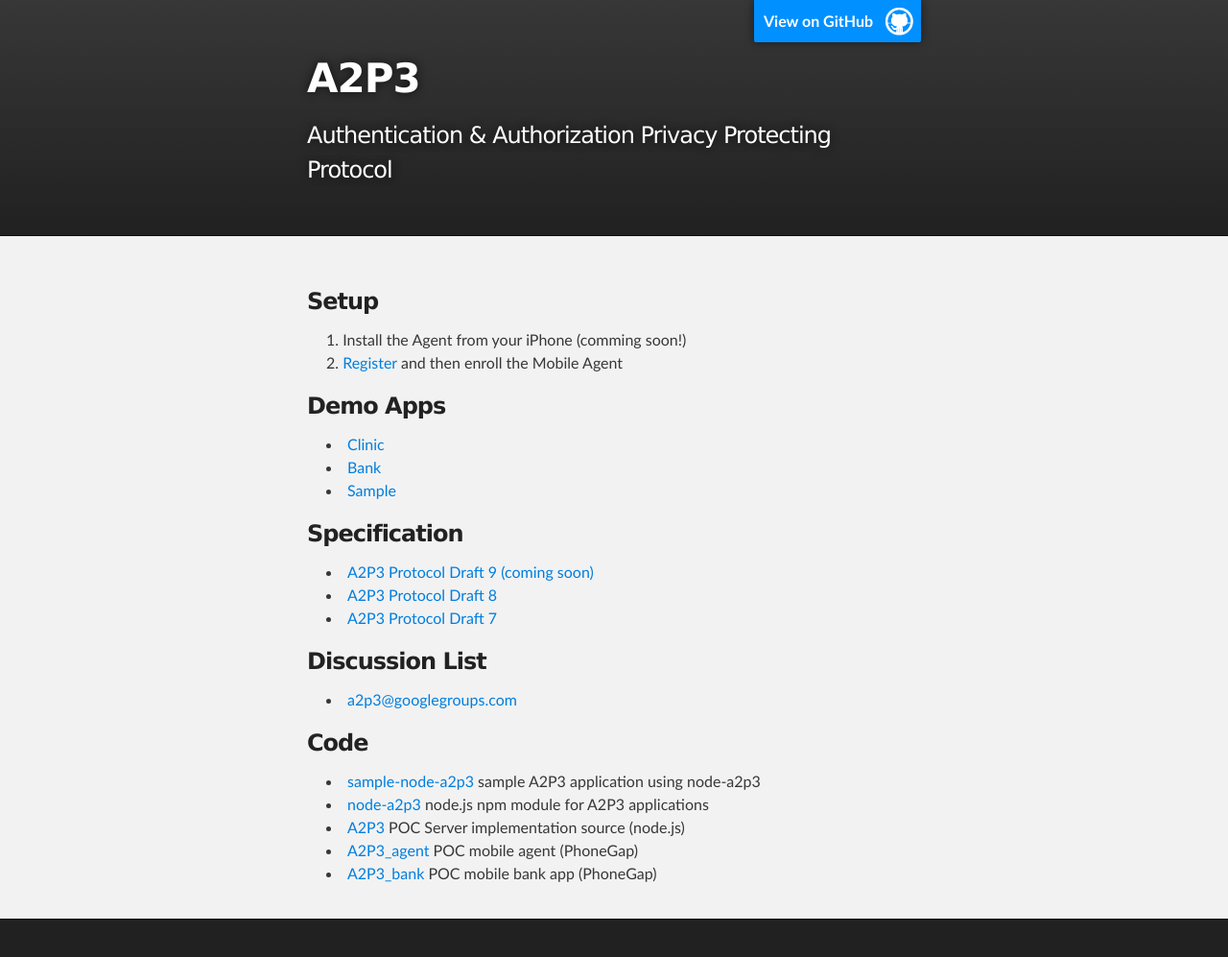
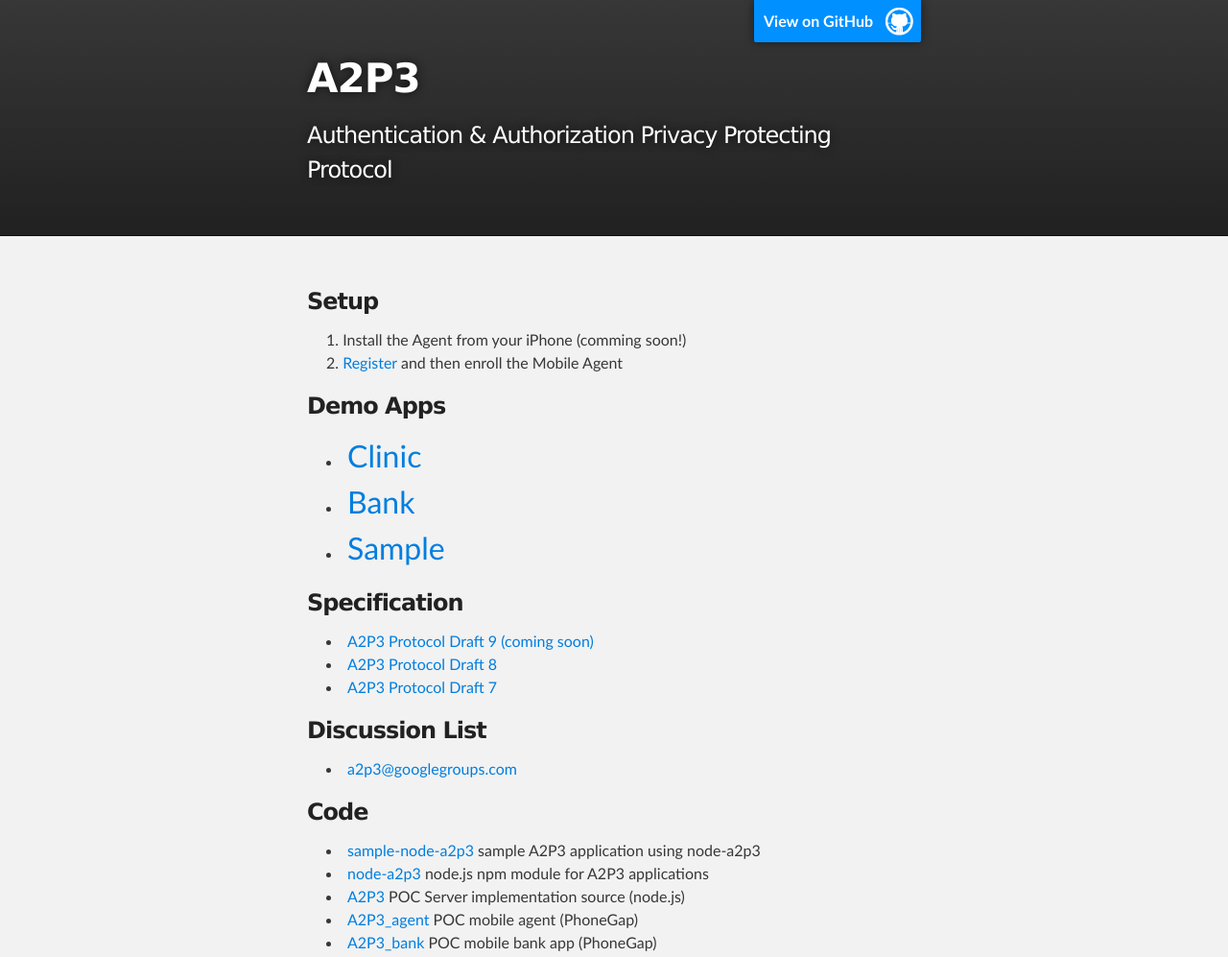
Before and after one commit to dickhardt/A2P3, a plain HTML site: page index.html in a window 1280 px wide. Shown: the top 997 px of the page at 96% size. Before the commit the page ends 958 px from the top, so only its background shows below. Drawn offline with Linux system fonts and the light colour scheme.

Commit message:
Update index.html

```diff
--- a/index.html
+++ b/index.html
@@ -54,9 +54,9 @@
 <a name="demo"><a>
 <h3>Demo Apps</h3>
 <ul>
-<li><a style="font-size;200%" href="http://clinic.a2p3.net">Clinic</a></li>
-<li><a style="font-size;200%" href="http://bank.a2p3.net">Bank</a></li>
-<li><a style="font-size;200%" href="https://sample-dickhardt.dotcloud.com">Sample</a></li>
+<li><a style="font-size:200%;" href="http://clinic.a2p3.net">Clinic</a></li>
+<li><a style="font-size:200%;" href="http://bank.a2p3.net">Bank</a></li>
+<li><a style="font-size:200%;" href="https://sample-dickhardt.dotcloud.com">Sample</a></li>
 </ul>
 
 <h3>Specification</h3>
```
